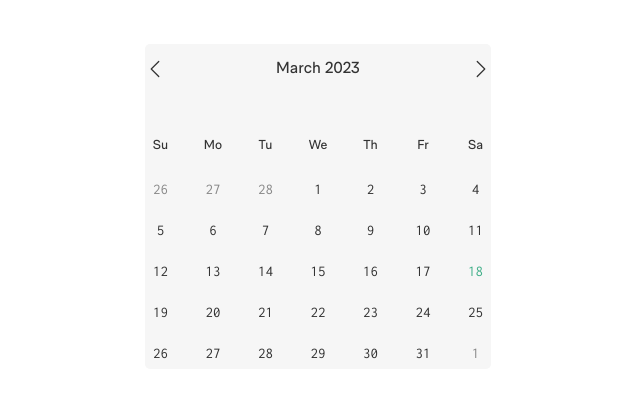
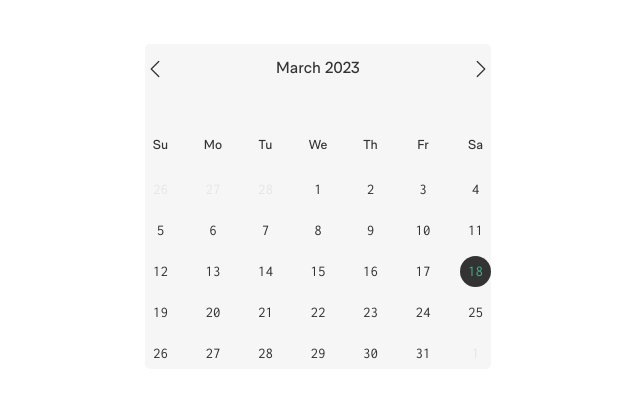
Before and after one commit to AdrianTejada/date-picker-pracice, a React (Vite) app: page / in a window 1280 px wide. Shown: the part 194-592 px from the top of the page, without its empty margins (322-962 px from the left). Built offline with nearby package versions, Linux system fonts and the light colour scheme.

Commit message:
Can select day & styles change

```diff
--- a/src/Components/DatePicker.tsx
+++ b/src/Components/DatePicker.tsx
@@ -1,4 +1,4 @@
-import React from 'react';
+import React, {useState} from 'react';
 import styled from 'styled-components';
 
 import { BsChevronLeft } from "react-icons/bs";
@@ -12,7 +12,8 @@ import {
   endOfWeek,
   startOfWeek,
   isToday,
-  isSameMonth
+  isSameMonth,
+  isEqual
 } from 'date-fns';
 
 const Container = styled.div`
@@ -63,6 +64,7 @@ const Days = styled.div`
 type CellProps = {
   isToday: boolean,
   currentMonth: boolean,
+  selectedDay: boolean
 }
 
 const Cell = styled.button<CellProps>`
@@ -74,21 +76,23 @@ const Cell = styled.button<CellProps>`
   padding: 0;
   outline: none;
   border: none;
-  background-color: inherit;
+  background-color: ${({selectedDay})=>selectedDay ? '#333' : 'inherit'};
   font-family: 'Inconsolata';
   font-size: 15px;
-  color: ${(props) => {
-    if (props.isToday) {
+  color: ${({isToday, currentMonth, selectedDay}) => {
+    if (isToday) {
       return '#41AF89'
     }
-    else if (props.currentMonth) {
+    if (!currentMonth) {
+      return '#E6E6E6'
+    }
+    if (selectedDay) {
+      return '#f6f6f6'
+    }
+    if (currentMonth) {
       return '#333'
     }
-    else {
-      return '#898989'
-    }
   }};
-  /* background-color: white; */
   border-radius: 50%;
 `;
 
@@ -108,6 +112,8 @@ const Weekday = styled.div`
 
 export const DatePicker = () => {
   let today = startOfToday()
+  const [selectedDay, setSelectedDay] = useState<Date>(today)
+
 
   let newDays = eachDayOfInterval({start: startOfWeek(startOfMonth(today)), end: endOfWeek(endOfMonth(today))})
 
@@ -130,7 +136,16 @@ export const DatePicker = () => {
     </Week>
 
     <Days>
-      {newDays.map((day)=><Cell isToday={isToday(day)} currentMonth={isSameMonth(day, today)} key={day.toString()}>{format(day, 'd')}</Cell>)}
+      {newDays.map((day)=><Cell
+          isToday={isToday(day)}
+          currentMonth={isSameMonth(day, today)}
+          selectedDay={isEqual(selectedDay, day)}
+          key={day.toString()}
+          onClick={()=>setSelectedDay(day)}
+        >
+          {format(day, 'd')}
+        </Cell>
+      )}
     </Days>
   </Container>
 }
```
